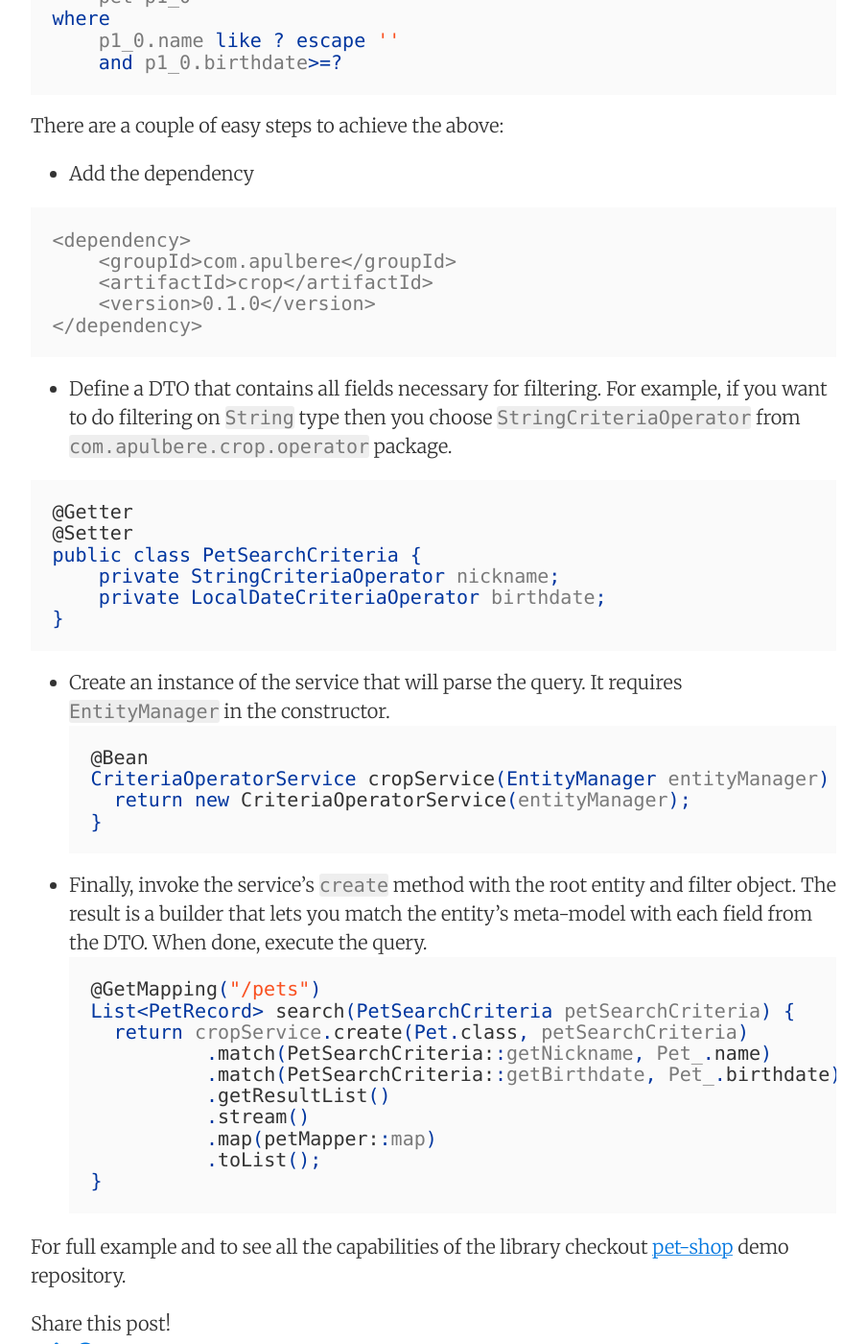
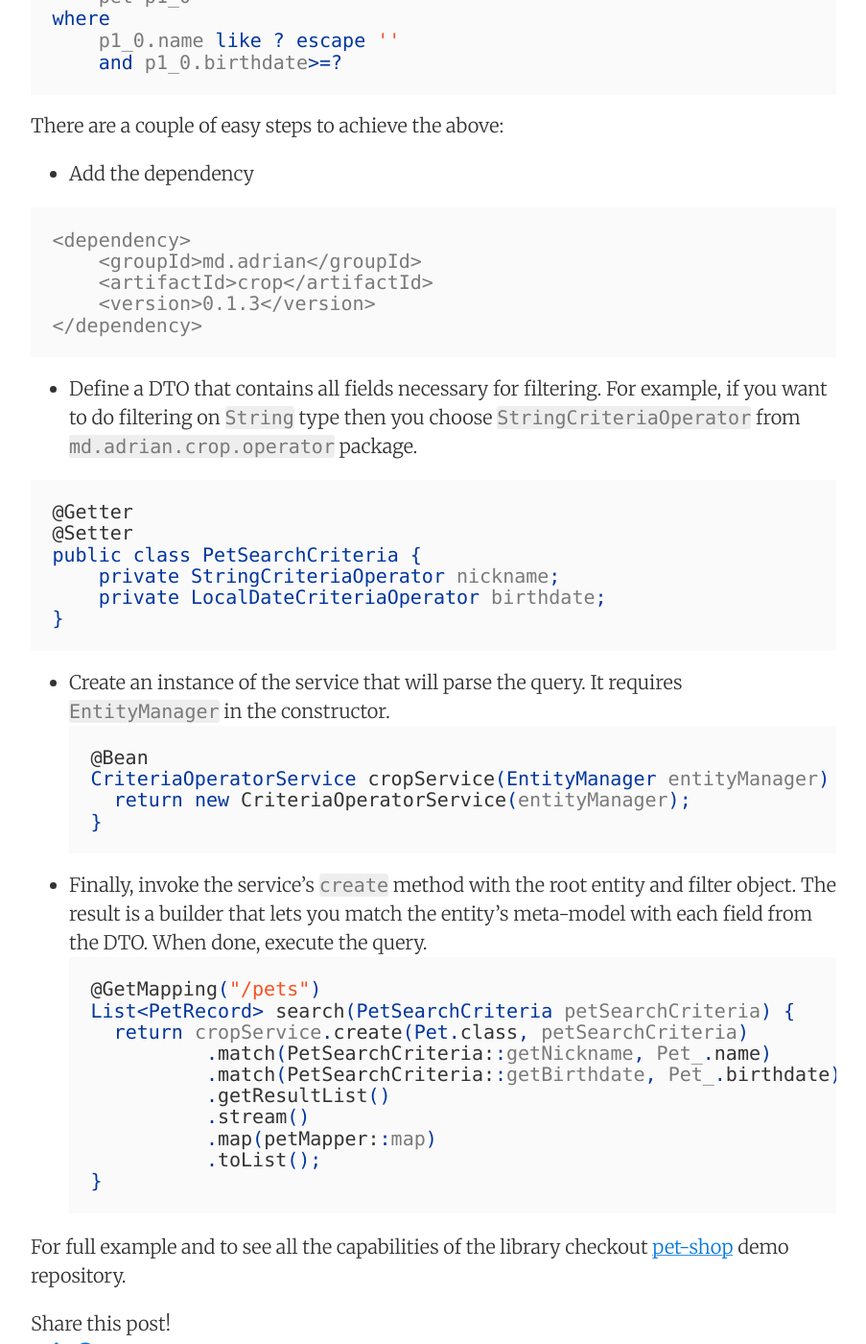
Before and after one commit to apulbere/apulbere.github.io, a Jekyll site: the page built from _posts/2024-07-14-crop.md, in a window 1280 px wide and 1400 px high, scrolled down 2009 px. Shown: the whole window at 96% size, without its empty margins (188-1091 px from the left). Built offline with Jekyll 4.4.1, drawn with Linux system fonts in a browser that asks for light colours; nearby versions of some CDN libraries.

Commit message:
crop new release

````diff
--- a/_posts/2024-07-14-crop.md
+++ b/_posts/2024-07-14-crop.md
@@ -56,13 +56,13 @@ There are a couple of easy steps to achieve the above:
 
 ```xml
 <dependency>
-    <groupId>com.apulbere</groupId>
+    <groupId>md.adrian</groupId>
     <artifactId>crop</artifactId>
-    <version>0.1.0</version>
+    <version>0.1.3</version>
 </dependency>
 ```
 
-+ Define a DTO that contains all fields necessary for filtering. For example, if you want to do filtering on `String` type then you choose `StringCriteriaOperator` from `com.apulbere.crop.operator` package.
++ Define a DTO that contains all fields necessary for filtering. For example, if you want to do filtering on `String` type then you choose `StringCriteriaOperator` from `md.adrian.crop.operator` package.
 
 ```java
 @Getter
````
Also changed, not shown: other parts of _posts/2024-07-14-crop.md (+1 -1 lines), _posts/2025-12-22-crop-new-namespace.md (added, +11 -0 lines).
